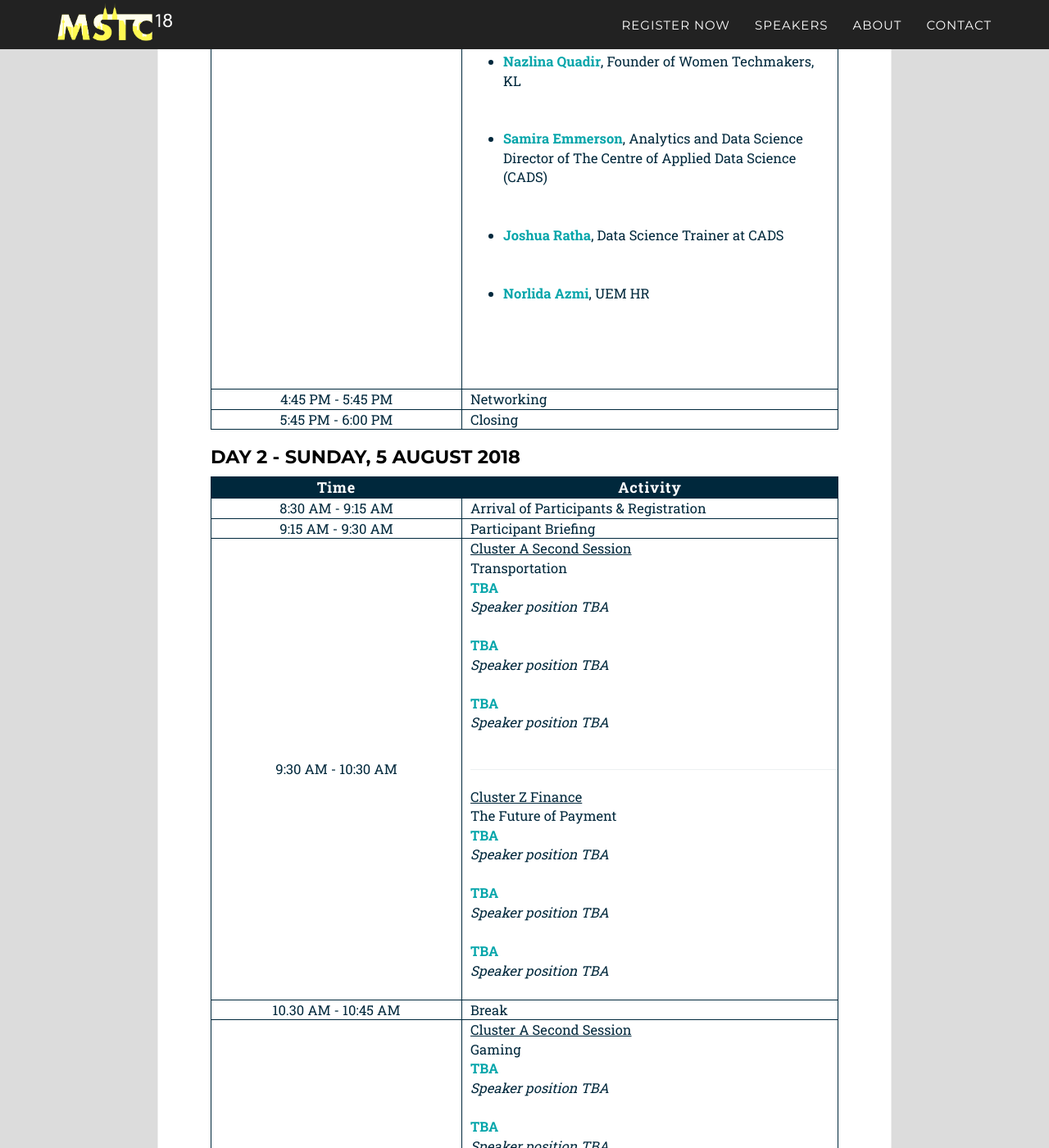
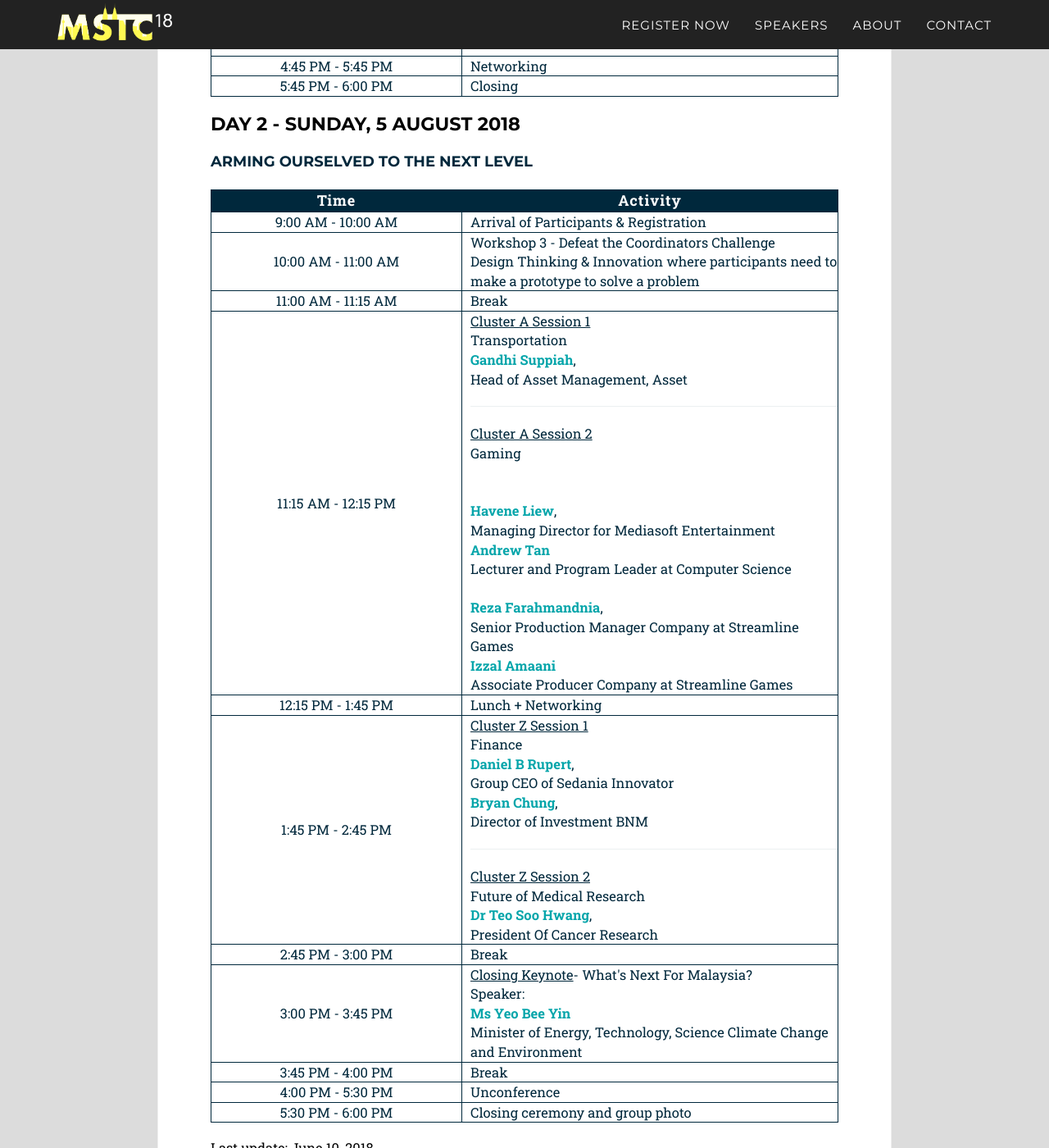
Before and after one commit to mstc18/mstc18.github.io, a Jekyll site: the page built from _2017_pages/agenda.html, in a window 1280 px wide and 1400 px high, scrolled down 1578 px. Shown: the whole window at 82% size. Built offline with Jekyll 4.4.1, drawn with Linux system fonts in a browser that asks for light colours; some web fonts are replaced; some of the changed text lies outside the part shown.

Commit message:
Fix agenda.html

```diff
--- a/_2017_pages/agenda.html
+++ b/_2017_pages/agenda.html
@@ -12,7 +12,7 @@
     <div class="event black-frame">
       <h1>{{ page.title }}</h1>
 
-        <h2>Day 1 - Saturday, 4 August 2018 </h2><br>
+        <h2>Day 1 - Saturday, 4 August 2018 </h2>
         <h4>Are You Prepared To Be A Disruptor</h4>
         <table class="agenda">
             <thead>
@@ -44,7 +44,7 @@
             </tr>
             <tr>
                 <td>11:30 PM - 1:00 PM</td>
-                <td>Presentation<br>Topic 2: Digital Initiatives and the Cybersecurity Threat<br>Speakers:<br>-    <b style="color:#04a5aa;">Gareth Pereira</b>, Principal of CMT at AT Kearney<br>-    <b style="color:#04a5aa;">Fong Choong Fook</b>, CEO of LGMS Sdn Bhd<br>-    <b style="color:#04a5aa;">Vikneswaran Kunasegaran</b>, Technical Director of<br>&nbsp;&nbsp;&nbsp;&nbsp;&nbsp;&nbsp;Firmus Sdn Bhd<br></td>
+                <td>Presentation<br>Topic 2: Digital Initiatives and the Cybersecurity Threat<br>Speakers:<br><b style="color:#04a5aa;">Gareth Pereira</b>, Principal of CMT at AT Kearney<br><b style="color:#04a5aa;">Fong Choong Fook</b>, CEO of LGMS Sdn Bhd<br><b style="color:#04a5aa;">Vikneswaran Kunasegaran</b>, Technical Director of Firmus Sdn Bhd<br></td>
             </tr>
             <tr>
                 <td>1:00 PM - 2:30 PM</td>
@@ -61,17 +61,7 @@
             </tr>
             <tr>
                 <td>4:30 PM - 4:45 PM</td>
-                <td>Panel Discussion: Women In Technology : A Perspective<br>Examine the topic of how to retain the best talent in Malaysian tech industry?
-                	<ul>
-                	<li>Why is there drastic change in gender balance <br>from university to practice?</li>
-                	<li>Understanding the importance of examining this topic: how diversity enhance innovation and productivity</li>
-                	<li>Is changing working culture sufficient to allow more bright minds of diverse background to get access to Malaysian tech industry?</li>
-                	</ul>Panelist<ul>
-                		<li><b style="color:#04a5aa;">Nazlina Quadir</b>, Founder of Women Techmakers,<br>KL</li>
-                		<li><b style="color:#04a5aa;">Samira Emmerson</b>, Analytics and Data Science Director of The Centre of Applied Data Science (CADS)</li>
-                		<li><b style="color:#04a5aa;">Joshua Ratha</b>, Data Science Trainer at CADS</li>
-                		<li><b style="color:#04a5aa;">Norlida Azmi</b>, UEM HR</li>
-                	</ul>
+                <td>Panel Discussion: Women In Technology : A Perspective<br>Examine the topic of how to retain the best talent in Malaysian tech industry?<br><br>Why is there drastic change in gender balance from university to practice?<br><br>Understanding the importance of examining this topic: how diversity enhance innovation and productivity?<br><br>Is changing working culture sufficient to allow more bright minds of diverse background to get access to Malaysian tech industry?<br><br>Panelist<br><b style="color:#04a5aa;">Nazlina Quadir</b><br>Founder of Women Techmakers, KL<br><b style="color:#04a5aa;">Samira Emmerson</b><br>Analytics and Data Science Director of The Centre of Applied Data Science (CADS)<br><b style="color:#04a5aa;">Joshua Ratha</b><br>Data Science Trainer at CADS<br><b style="color:#04a5aa;">Norlida Azmi</b><br>UEM HR
                 </td>
             </tr>
             <tr>
@@ -85,6 +75,7 @@
         </table>
 
         <h2>Day 2 - Sunday, 5 August 2018</h2>
+         <h4>Arming Ourselved To The Next Level</h4>
       <table class="agenda">
             <thead>
             <tr>
@@ -93,50 +84,50 @@
             </tr>
             </thead>
             <tr>
-                <td>8:30 AM - 9:15 AM</td>
+                <td>9:00 AM - 10:00 AM</td>
                 <td>Arrival of Participants & Registration</td>
             </tr>
             <tr>
-                <td>9:15 AM - 9:30 AM</td>
-                <td>Participant Briefing</td>
-            </tr>
-            <tr>
-                <td>9:30 AM - 10:30 AM</td>
-                <td><u>Cluster A Second Session</u><br>Transportation<br><b style="color:#04a5aa;">TBA</b><br><i>Speaker position TBA</i><br><br><b style="color:#04a5aa;">TBA</b><br><i>Speaker position TBA</i><br><br><b style="color:#04a5aa;">TBA</b><br><i>Speaker position TBA</i><br><br><hr><u>Cluster Z Finance</u><br>The Future of Payment<br><b style="color:#04a5aa;">TBA</b><br><i>Speaker position TBA</i><br><br><b style="color:#04a5aa;">TBA</b><br><i>Speaker position TBA</i><br><br><b style="color:#04a5aa;">TBA</b><br><i>Speaker position TBA</i><br><br></td>
-
+                <td>10:00 AM - 11:00 AM</td>
+                <td>Workshop 3 - Defeat the Coordinators Challenge<br>Design Thinking & Innovation where participants need to make a prototype to solve a problem</td>
             </tr>
              <tr>
-                <td>10.30 AM - 10:45 AM</td>
+                <td>11:00 AM - 11:15 AM</td>
                 <td>Break</td>
             </tr>
             <tr>
-                <td>10:45 AM - 11:45 PM</td>
-                <td><u>Cluster A Second Session</u><br>Gaming<br><b style="color:#04a5aa;">TBA</b><br><i>Speaker position TBA</i><br><br><b style="color:#04a5aa;">TBA</b><br><i>Speaker position TBA</i><br><br><b style="color:#04a5aa;">TBA</b><br><i>Speaker position TBA</i><br><br><br><hr><u>Cluster Z Legal</u><br>How AI would affect legal institution?<br><b style="color:#04a5aa;">TBA</b><br><i>Speaker position TBA</i><br><br><b style="color:#04a5aa;">TBA</b><br><i>Speaker position TBA</i><br><br><b style="color:#04a5aa;">TBA</b><br><i>Speaker position TBA</i><br><br></td>
+                <td>11:15 AM - 12:15 PM</td>
+                <td><u>Cluster A Session 1</u><br>Transportation<br><b style="color:#04a5aa;">Gandhi Suppiah</b>,<br>Head of Asset Management, Asset<hr><u>Cluster A Session 2</u><br>Gaming<br><br><br><b style="color:#04a5aa;">Havene Liew</b>,<br>Managing Director for Mediasoft Entertainment<br><b style="color:#04a5aa;">Andrew Tan</b><br>Lecturer and Program Leader at Computer Science<br><br><b style="color:#04a5aa;">Reza Farahmandnia</b>,<br>Senior Production Manager Company at Streamline Games<br><b style="color:#04a5aa;">Izzal Amaani</b><br>Associate Producer Company at Streamline Games</td>
 
             </tr>
             <tr>
-                <td>11:45 PM - 1:00 PM</td>
-                <td><u>Unconference</u><b style="color:#04a5aa;"><br>Participants Activity</b><br><i>Discussion issues, "Would you let AI handle your personal data?"</i></td>
+                <td>12:15 PM - 1:45 PM</td>
+                <td>Lunch + Networking</td>
             </tr>
             <tr>
-                <td>1:00 PM - 1:45 PM</td>
-                <td>Lunch</td>
+                <td>1:45 PM - 2:45 PM</td>
+                 <td><u>Cluster Z Session 1</u><br>Finance<br><b style="color:#04a5aa;">Daniel B Rupert</b>,<br>Group CEO of Sedania Innovator<br><b style="color:#04a5aa;">Bryan Chung</b>,<br>Director of Investment BNM<hr><u>Cluster Z Session 2</u><br>Future of Medical Research<br><b style="color:#04a5aa;">Dr Teo Soo Hwang</b>,<br>President Of Cancer Research</td>
+
             </tr>
             <tr>
-                <td>1:45 PM - 3:00 PM</td>
-                <td><u>Workshop 3</u><br>Issue: Design Thinking & Innovation by Genovasi</td>
+                <td>2:45 PM - 3:00 PM</td>
+                <td>Break</td>
             </tr>
             <tr>
                 <td>3:00 PM - 3:45 PM</td>
-                <td><u>Closing Keynote</u><br>What's Next For Malaysia?</td>
+                <td><u>Closing Keynote</u>- What's Next For Malaysia?<br>Speaker:<br><b style="color:#04a5aa;">Ms Yeo Bee Yin</b><br>Minister of Energy, Technology, Science Climate Change and Environment</b></td>
             </tr>
             <tr>
                 <td>3:45 PM - 4:00 PM</td>
-                <td>Closing Ceremony and Group Photo Session</td>
+                <td>Break</td>
             </tr>
             <tr>
-                <td>4:00 PM - 5:00 PM</td>
-                <td>Networking</td>
+                <td>4:00 PM - 5:30 PM</td>
+                <td>Unconference</td>
+            </tr>
+            <tr>
+                <td>5:30 PM - 6:00 PM</td>
+                <td>Closing ceremony and group photo</td>
             </tr>
         </table>
         <p>Last update: June 10, 2018</p>
```
Also changed, not shown: 2 other files.
